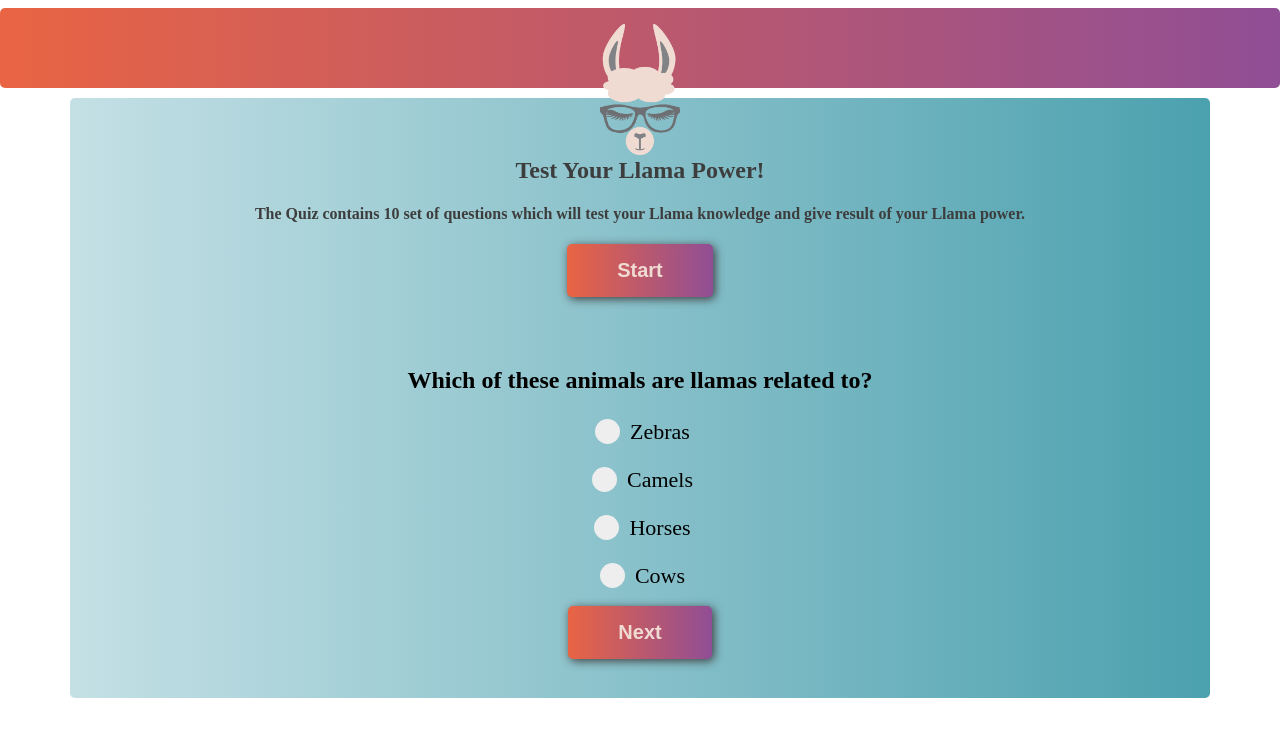
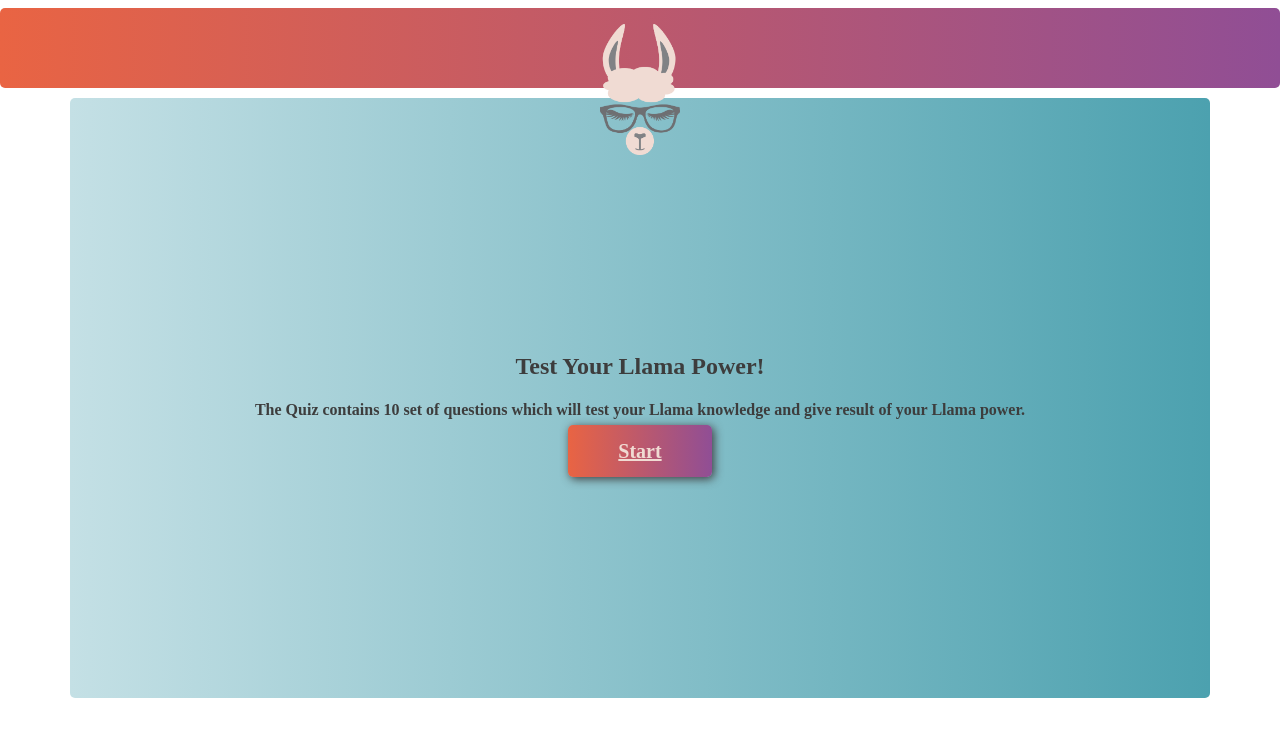
Before and after one commit to vishaldodiya/llama-power, a React app: page / in a window 1280 px wide. Shown: the top 736 px of the page. Built offline with nearby package versions, Linux system fonts and the light colour scheme.

Commit message:
add routes

```diff
--- a/package.json
+++ b/package.json
@@ -20,11 +20,16 @@
   "dependencies": {
     "react": "^16.12.0",
     "react-dom": "^16.12.0",
+    "react-router": "^5.1.2",
+    "react-router-dom": "^5.1.2",
     "style-loader": "^1.1.3"
   },
   "devDependencies": {
+    "@babel/runtime": "^7.8.3",
     "@types/react": "^16.9.19",
     "@types/react-dom": "^16.9.5",
+    "@types/react-router": "^5.1.4",
+    "@types/react-router-dom": "^5.1.3",
     "autoprefixer": "^9.7.4",
     "css-loader": "^3.4.2",
     "node-sass": "^4.13.1",
--- a/src/components/container.tsx
+++ b/src/components/container.tsx
@@ -1,141 +1,43 @@
 import * as React from "react";
+import {HashRouter as Router, Link, Switch, Route, useRouteMatch} from "react-router-dom";
+import llamaQuestion from "./llama-questions";
 import Question from "./question";
 import "../includes/container.scss";
 import "../includes/quiz.scss";
 
-const llamaQuestion = [
-    {
-        question: "Which of these animals are llamas related to?",
-        answeres: [
-            "Zebras",
-            "Camels",
-            "Horses",
-            "Cows"
-        ],
-        correct: 1
-    },
-    {
-        question: "How tall can llamas grow?",
-        answeres: [
-            "8 feet tall",
-            "6 feet tall",
-            "4 meters tall",
-            "4 feet tall"
-        ],
-        correct: 1
-    },
-    {
-        question: "Llamas are vegetarian. True or false?",
-        answeres: [
-            "True - they only eat plants",
-            "False - I've defenitely seen one eating a burger once",
-        ],
-        correct: 0
-    },
-    {
-        question: "What is a group of llamas called?",
-        answeres: [
-            "A brood of llamas",
-            "A University of llamas",
-            "A pack of llamas",
-            "A herd of llamas"
-        ],
-        correct: 3
-    },
-    {
-        question: "A cow's stomach has 4 compartments. How many does a llama's stomach have?",
-        answeres: [
-            "Just 1",
-            "2",
-            "3",
-            "14"
-        ],
-        correct: 2
-    },
-    {
-        question: "Which of these video games DOESN'T have llamas in it?",
-        answeres: [
-            "Fortnite",
-            "Minecraft",
-            "FIFA",
-            "Vicious Attack Llama Apocaplypse"
-        ],
-        correct: 2
-    },
-    {
-        question: "Where do llamas come from?",
-        answeres: [
-            "South America",
-            "Asia",
-            "Africa",
-            "Yorkshire"
-        ],
-        correct: 0
-    },
-    {
-        question: "Which ancient people first started using llamas to help them carry things?",
-        answeres: [
-            "The Incas",
-            "The Romans",
-            "The Celts",
-            "The Phoenicians"
-        ],
-        correct: 0
-    },
-    {
-        question: "What are llamas famous for doing when they're angry?",
-        answeres: [
-            "Sulking",
-            "Sneezing",
-            "Snarling",
-            "Spitting"
-        ],
-        correct: 3
-    },
-    {
-        question: "What is the scientific name for llamas?",
-        answeres: [
-            "Lama Glama",
-            "Llama Vicugunos",
-            "Llama Pacos",
-            "Furrius Hilario"
-        ],
-        correct: 0
-    }
-];
-var index = 0;
+const Container = () => {
+    // const [question, setQuestion] = React.useState(llamaQuestion[index]);
+    const [score, setScore] = React.useState(0);
+    const [index, setIndex] = React.useState(0);
 
-const Container = () => {
-    const [question, setQuestion] = React.useState(llamaQuestion[index]);
-    const [score, updateScore] = React.useState(0);
-    const queRef = React.createRef();
-
-    const nextQuestion = () => {
-        index = index + 1;
-        let currentRef: any = queRef.current;
-        let answer = currentRef.querySelector("input:checked");
-        if (null != answer && answer.value == question.correct) {
-            let point = score;
-            updateScore(point + 1);
-        }
-        console.log(score);
-        if (index > 9) {
-            return;
-        }
-        setQuestion(llamaQuestion[index]);
+    const updateScore = () => {
+        setScore(score + 1);
     }
 
     return(
+        <Router>
             <div className="container">
+                <Switch>
+                    <Route exact path="/">
                         <section className="quiz">
                             <h1 className="quiz--grey">Test Your Llama Power!</h1>
                             <h4 className="quiz--grey">The Quiz contains 10 set of questions which will test your Llama knowledge and give result of your Llama power.</h4>
-                <button className="quiz__start">Start</button>
+                            <Link to="/quiz/0" onClick={() => setIndex(index + 1)} className="quiz__start">Start</Link>
+                        </section>
+                    </Route>
+                    <Route exact path="/quiz/:queId">
+                        <section className="quiz">
                             <div style={{width: `${index*10}%`}} className="quiz__progress-bar"></div>
-                <Question ref={queRef} data={question} index={index}></Question>
-    <button className="quiz__start" onClick={() => nextQuestion()}>{index == 9 ? "Submit" : "Next"}</button>
+                            <Question onSelect={updateScore}></Question>
+                            <Link onClick={() => setIndex(index + 1)} className="quiz__start" to={index > 9 ? `/result` : `/quiz/${index}`}>{index > 9 ? "Submit" : "Next"}</Link>
                         </section>
+                    </Route>
+                    <Route eaxct path="/result">
+                        {score}
+                    </Route>
+                </Switch>
             </div>
+        </Router>
     );
 }
 
--- /dev/null
+++ b/src/components/llama-questions.tsx
@@ -0,0 +1,102 @@
+const llamaQuestion = [
+    {
+        question: "Which of these animals are llamas related to?",
+        answeres: [
+            "Zebras",
+            "Camels",
+            "Horses",
+            "Cows"
+        ],
+        correct: 1
+    },
+    {
+        question: "How tall can llamas grow?",
+        answeres: [
+            "8 feet tall",
+            "6 feet tall",
+            "4 meters tall",
+            "4 feet tall"
+        ],
+        correct: 1
+    },
+    {
+        question: "Llamas are vegetarian. True or false?",
+        answeres: [
+            "True - they only eat plants",
+            "False - I've defenitely seen one eating a burger once",
+        ],
+        correct: 0
+    },
+    {
+        question: "What is a group of llamas called?",
+        answeres: [
+            "A brood of llamas",
+            "A University of llamas",
+            "A pack of llamas",
+            "A herd of llamas"
+        ],
+        correct: 3
+    },
+    {
+        question: "A cow's stomach has 4 compartments. How many does a llama's stomach have?",
+        answeres: [
+            "Just 1",
+            "2",
+            "3",
+            "14"
+        ],
+        correct: 2
+    },
+    {
+        question: "Which of these video games DOESN'T have llamas in it?",
+        answeres: [
+            "Fortnite",
+            "Minecraft",
+            "FIFA",
+            "Vicious Attack Llama Apocaplypse"
+        ],
+        correct: 2
+    },
+    {
+        question: "Where do llamas come from?",
+        answeres: [
+            "South America",
+            "Asia",
+            "Africa",
+            "Yorkshire"
+        ],
+        correct: 0
+    },
+    {
+        question: "Which ancient people first started using llamas to help them carry things?",
+        answeres: [
+            "The Incas",
+            "The Romans",
+            "The Celts",
+            "The Phoenicians"
+        ],
+        correct: 0
+    },
+    {
+        question: "What are llamas famous for doing when they're angry?",
+        answeres: [
+            "Sulking",
+            "Sneezing",
+            "Snarling",
+            "Spitting"
+        ],
+        correct: 3
+    },
+    {
+        question: "What is the scientific name for llamas?",
+        answeres: [
+            "Lama Glama",
+            "Llama Vicugunos",
+            "Llama Pacos",
+            "Furrius Hilario"
+        ],
+        correct: 0
+    }
+];
+
+export default llamaQuestion;
--- a/src/components/question.tsx
+++ b/src/components/question.tsx
@@ -1,21 +1,42 @@
 import * as React from "react";
 import "../includes/question.scss";
+import { useParams } from "react-router";
+import llamaQuestions from "./llama-questions";
 
-const Question = React.forwardRef((props: any, ref: any) => {
+const Question = (props: any) => {
+
+    let {queId} = useParams();
+    let id: number = Number(queId);
+    let question = llamaQuestions[id];
+    let answer: NodeListOf<HTMLInputElement>;
+
+    React.useEffect(() => {
+        answer = document.querySelectorAll(`article.question input[name="que-${id}-ans"]`);
+        console.log(answer);
+        answer.addEventListener("change", updateScore);
+    });
+
+    const updateScore = (e: any) => {
+        console.log(e);
+        if (null != answer && llamaQuestions[id].correct == e.target.value) {
+            props.onSelect();
+        }
+    };
+
     return(
-        <article ref={ref} className="question">
-            <h2>{ props.data.question }</h2>
+        <article className="question">
+            <h2>{ question.question }</h2>
             {
-                props.data.answeres.map((answer: string, index: number) => (
-                    <label key={"que-" + props.index + "-ans-" + index} className="question__option" htmlFor={"que-" + props.index + "-ans-" + index}>
+                question.answeres.map((answer: string, index: number) => (
+                    <label key={"que-" + queId + "-ans-" + index} className="question__option" htmlFor={"que-" + queId + "-ans-" + index}>
                         {answer}
-                        <input type="radio" name={"que-" + props.index + "-ans"} value={index} id={"que-" + props.index + "-ans-" + index}/>
+                        <input type="radio" name={"que-" + queId + "-ans"} value={index} id={"que-" + queId + "-ans-" + index}/>
                         <span className="question__radio"></span>
                     </label>
                 ))
             }
         </article>
     );
-});
+};
 
 export default Question;
--- a/webpack.config.js
+++ b/webpack.config.js
@@ -6,7 +6,7 @@ module.exports = {
 
     resolve: {
         // Add '.ts' and '.tsx' as resolvable extensions.
-        extensions: [".ts", ".tsx"]
+        extensions: [".ts", ".tsx", ".js"]
     },
 
     module: {
```
Also changed, not shown: 3 other files (tests, documents, lock files or other folders). Lines whose indentation alone changed are shown as unchanged.
